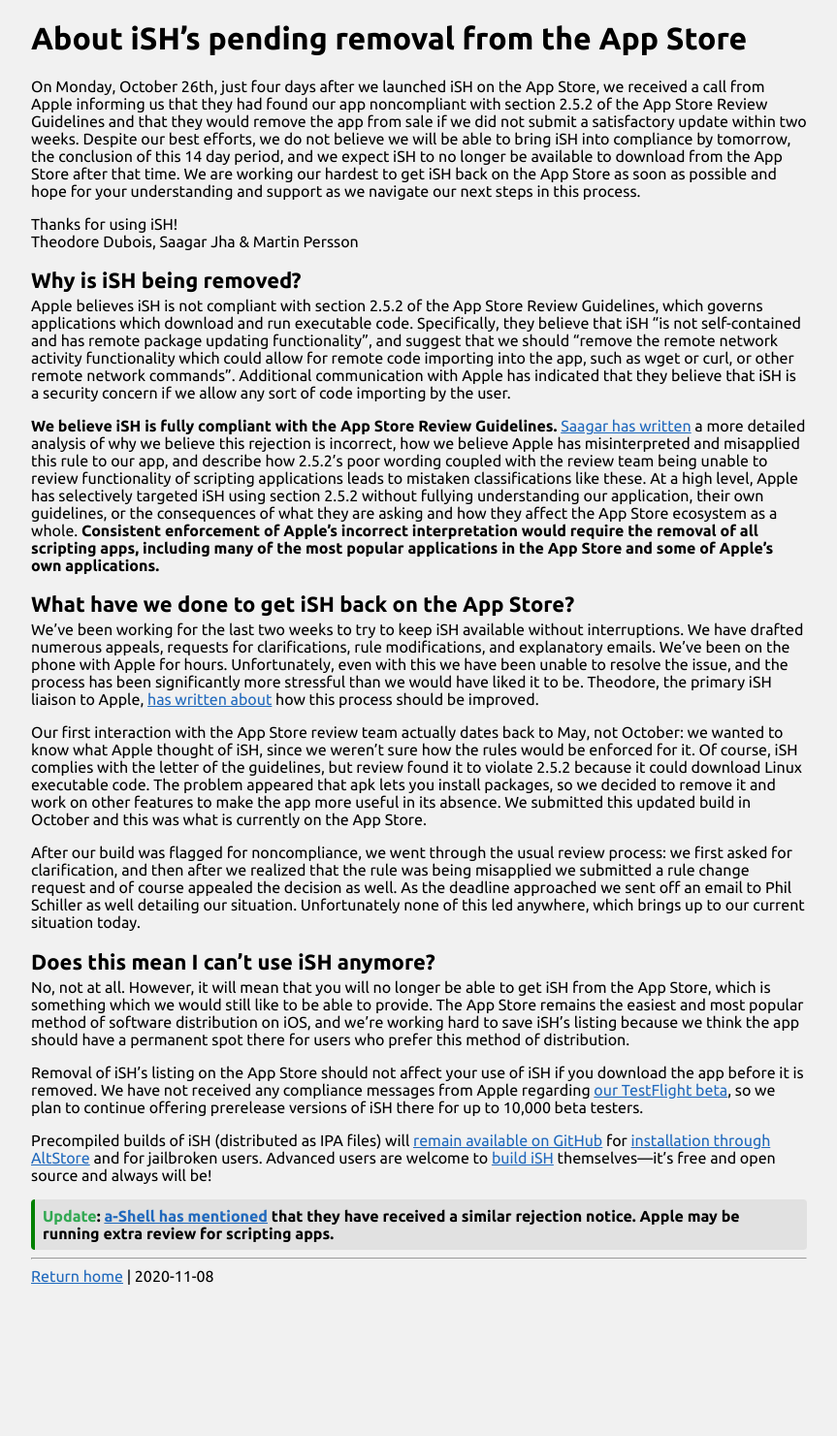
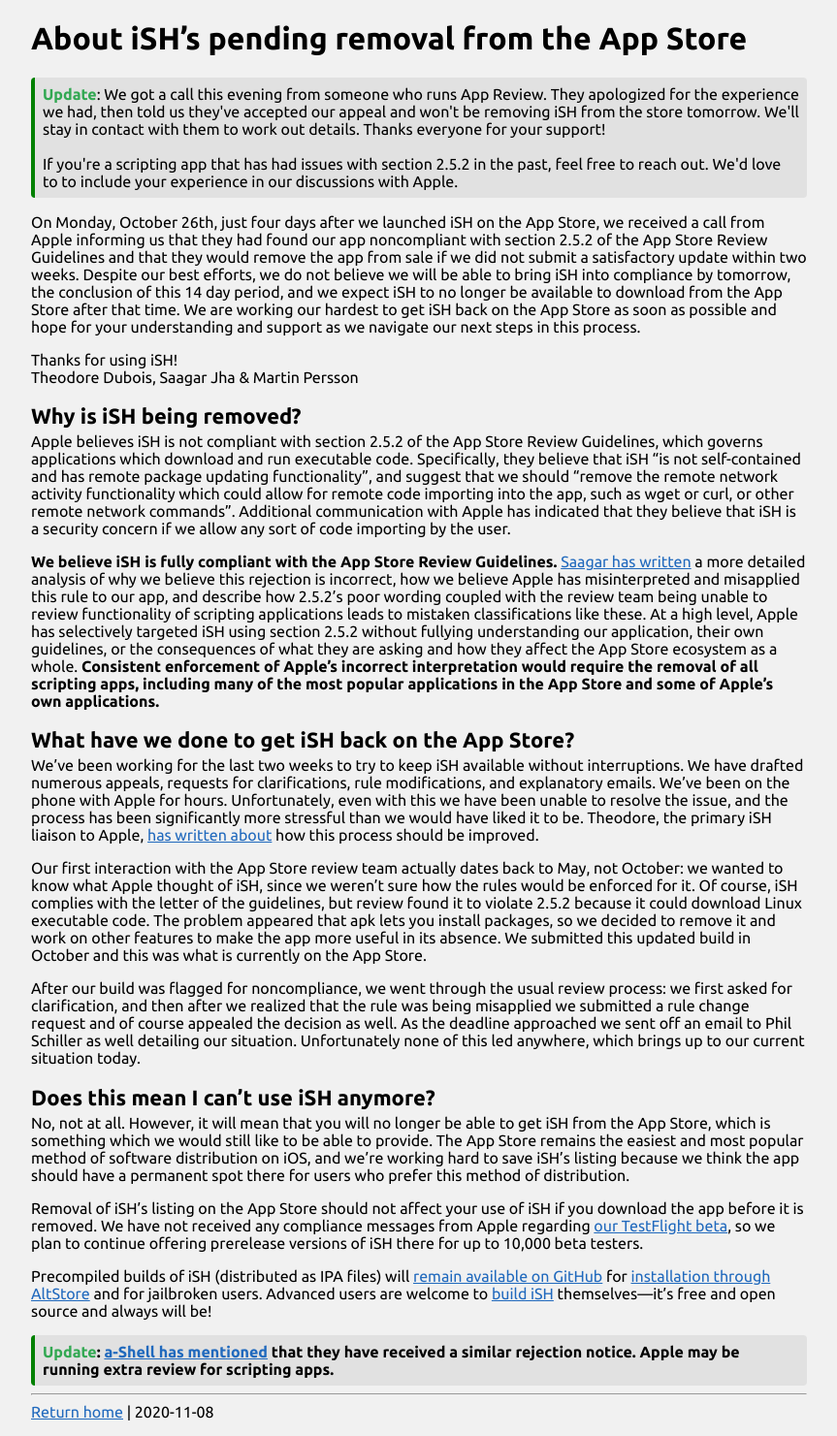
Before and after one commit to ish-app/ish.app, a Jekyll site: the page built from app-store-removal.md, in a window 1280 px wide. Shown: the whole page at 97% size, without its empty margins (208-1071 px from the left). Built offline with Jekyll 4.4.1, drawn with Linux system fonts in a browser that asks for light colours; our own code applies the rules of GitHub Pages for plain Markdown files; before the commit the page ends 1341 px from its top, so only the background shows below that.

Commit message:
Update from App Review

```diff
--- a/app-store-removal.md
+++ b/app-store-removal.md
@@ -4,6 +4,15 @@
 ---
 
 # About iSH’s pending removal from the App Store
+
+<p>
+<div class="bubble">
+<strong><span style="color: #32a852">Update</span></strong>: We got a call this evening from someone who runs App Review. They apologized for the experience we had, then told us they've accepted our appeal and won't be removing iSH from the store tomorrow. We'll stay in contact with them to work out details. Thanks everyone for your support!
+<br><br>
+If you're a scripting app that has had issues with section 2.5.2 in the past, feel free to reach out. We'd love to to include your experience in our discussions with Apple.
+</div>
+</p>
+
 On Monday, October 26th, just four days after we launched iSH on the App Store, we received a call from Apple informing us that they had found our app noncompliant with section 2.5.2 of the App Store Review Guidelines and that they would remove the app from sale if we did not submit a satisfactory update within two weeks. Despite our best efforts, we do not believe we will be able to bring iSH into compliance by tomorrow, the conclusion of this 14 day period, and we expect iSH to no longer be available to download from the App Store after that time. We are working our hardest to get iSH back on the App Store as soon as possible and hope for your understanding and support as we navigate our next steps in this process.
 
 Thanks for using iSH!
```
